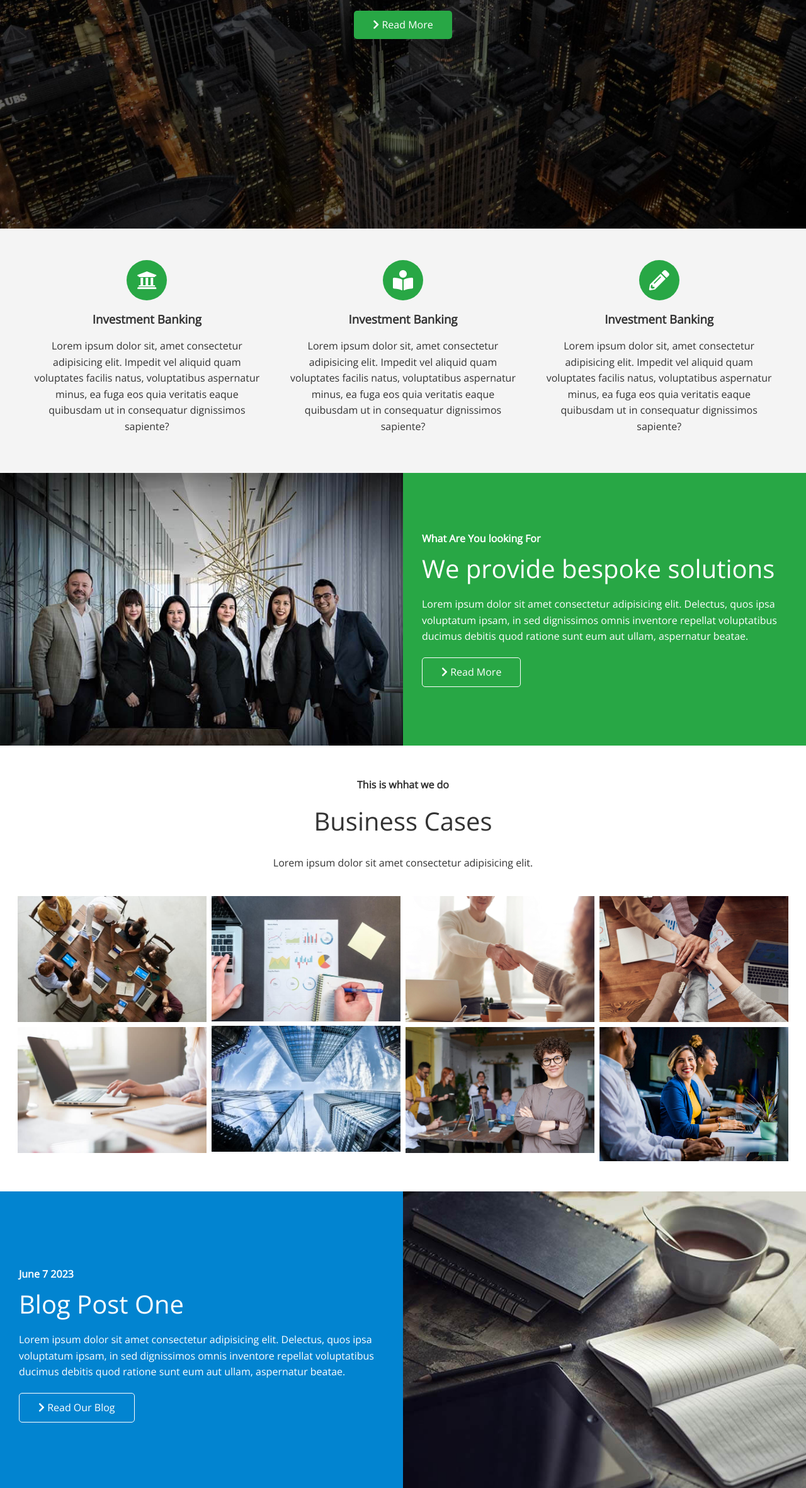
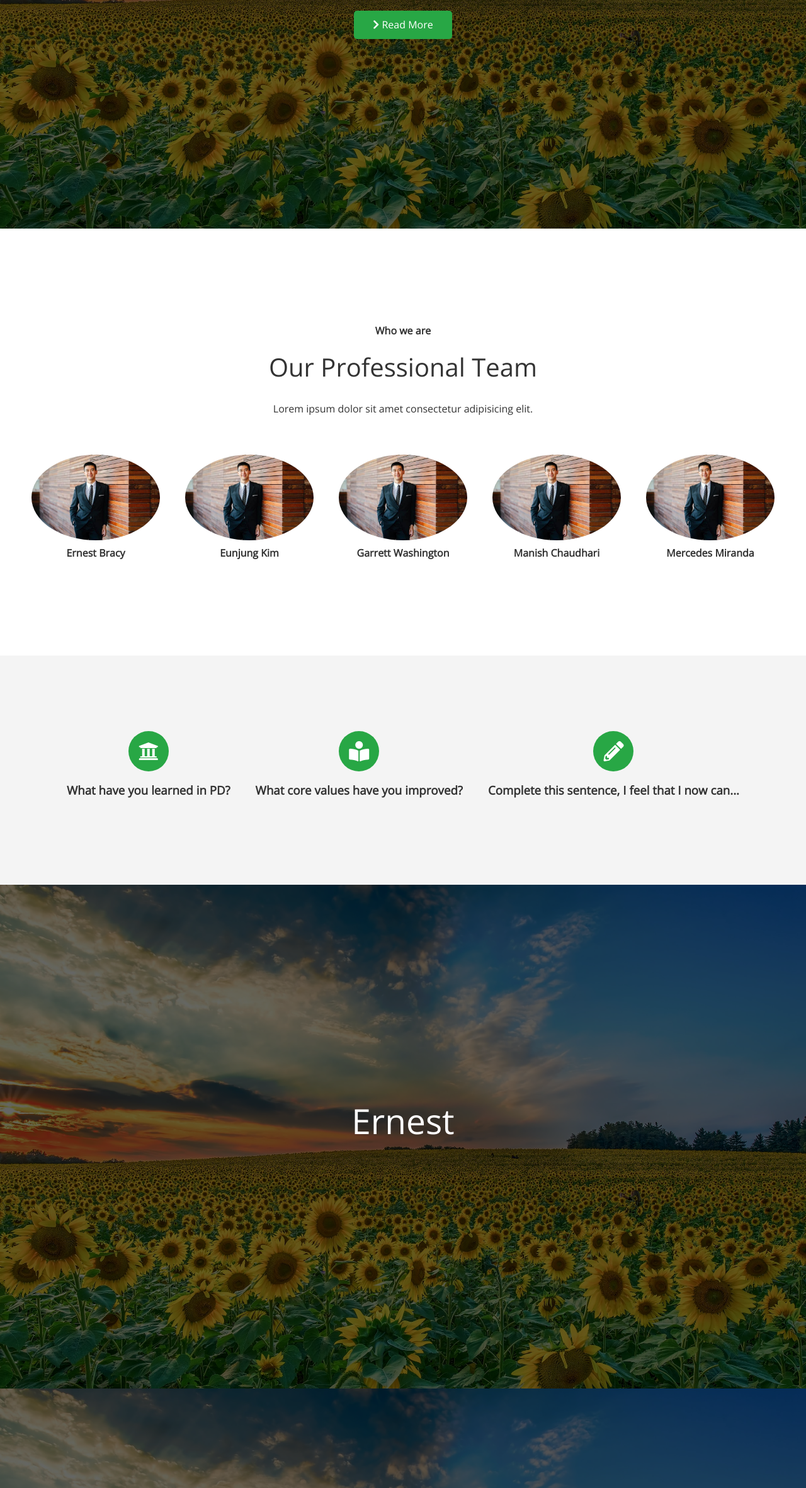
Before and after one commit to ejkim000/pd-class, a plain HTML site: page index.html in a window 1280 px wide. Shown: the part 437-2800 px from the top of the page at 63% size. Drawn offline with nearby package versions, Linux system fonts and the light colour scheme.

Commit message:
wireframe

```diff
--- a/css/style.css
+++ b/css/style.css
@@ -56,6 +56,7 @@ img {
     margin: 0 5px;
 }
 
+
 .navbar ul {
     display: flex;
 }
@@ -67,12 +68,20 @@ img {
 
 .navbar .logo {
     font-weight: 400;
+    margin-left: -40px;
 }
+
+.logo-img {
+    border-radius: 50%;
+    width:50px;
+    height:50px;
+}
+
 
 /* hero / header */
 
 .hero {
-    background: url('../images/home/showcase.jpg') no-repeat center center/cover;
+    background: url('../images/sunflower-bg.jpg') no-repeat center center/cover;
     height: 100vh;
     position: relative;
     color: #fff;
@@ -115,7 +124,7 @@ img {
 /* icons */
 
 .icons {
-    padding: 30px;
+    padding: 100px 30px;
 }
 
 .icons h3 {
@@ -136,7 +145,10 @@ img {
     opacity: 0.7;
 }
 
-/* team */
+/*meam */
+.team {
+    padding: 120px 30px 120px;
+}
 .team img {
     border-radius: 50%;
 }
@@ -159,7 +171,6 @@ img {
 .callback-form input {
     width: 100%;
     padding: 4px;
-    height: 40px;
     border: #f5f5f5 1px solid;
 }
 
--- a/css/utilities.css
+++ b/css/utilities.css
@@ -88,6 +88,11 @@
     flex-direction: row-reverse; /* why  horizontally works?*/
 }
 
+.flex-columns img.logo {
+    width: 50px;
+    height: 50px;
+}
+
 .flex-columns img {
     width: 100%;
     height: 100%;
--- a/index.html
+++ b/index.html
@@ -1,5 +1,6 @@
 <!DOCTYPE html>
 <html lang="en">
+
 <head>
     <meta charset="UTF-8">
     <meta http-equiv="X-UA-Compatible" content="IE=edge">
@@ -9,31 +10,32 @@
     <!-- font-awesome -->
     <link rel="stylesheet" href="https://cdnjs.cloudflare.com/ajax/libs/font-awesome/5.13.0/css/all.min.css"
         integrity="sha256-h20CPZ0QyXlBuAw7A+KluUYx/3pK+c7lYEpqLTlxjYQ=" crossorigin="anonymous" />
-    <!-- lightbox -->
-    <link rel="stylesheet" href="css/lightbox.min.css" />
     <!-- utities.css -->
     <link rel="stylesheet" href="css/utilities.css">
     <!-- style.css -->
     <link rel="stylesheet" href="css/style.css">
     <link rel="icon" type="image/x-icon" href="images/favicon.png">
-    <title>Welcome to EdgeLeger</title>
+    <title>Welcome to Team XXXX</title>
 </head>
+
 <body id="home">
     <!-- all of our content goes here -->
     <header class="hero">
         <div id="navbar" class="navbar top">
+            <img src="images/CoachP.png" class="logo-img">
             <h1 class="logo">
-                <span class="text-primary">
-                    <i class="fas fa-book-open"></i> Edge
-                </span>Ledger
+                <span class="text-primary"> Coach P. </span>PD Class
             </h1>
             <nav>
                 <ul id="links">
                     <li><a href="#home">Home</a></li>
-                    <li><a href="#about">About</a></li>
-                    <li><a href="#cases">Cases</a></li>
-                    <li><a href="#blog">Blog</a></li>
-                    <li><a href="#contact">Contact</a></li>
+                    <li><a href="#team">Team</a></li>
+                    <li><a href="#questions">Questions</a></li>
+                    <li><a href="#ER">Ernest</a></li>
+                    <li><a href="#EJ">Eunjung</a></li>
+                    <li><a href="#GR">Garrett</a></li>
+                    <li><a href="#MN">Manish</a></li>
+                    <li><a href="#MR">Mercedes</a></li>
                 </ul>
             </nav>
         </div>
@@ -41,127 +43,11 @@
         <div class="content">
             <h1>The Sky is the Limit</h1>
             <p>We provide world class financial assistance</p>
-            <a href="#about" class="btn"><i class="fas fa-chevron-right"></i> Read More</a>
+            <a href="#team" class="btn"><i class="fas fa-chevron-right"></i> Read More</a>
         </div>
     </header>
 
     <main>
-        <!-- About: Icons -->
-        <section id="about" class="icons bg-light">
-            <div class="flex-items">
-                <div>
-                    <i class="fas fa-university fa-2x"></i>
-                    <div>
-                        <h3>Investment Banking</h3>
-                        <p>Lorem ipsum dolor sit, amet consectetur adipisicing elit. Impedit vel aliquid quam voluptates facilis natus, voluptatibus aspernatur minus, ea fuga eos quia veritatis eaque quibusdam ut in consequatur dignissimos sapiente?</p>
-                    </div>
-                </div>
-                <div>
-                    <i class="fas fa-book-reader fa-2x"></i>
-                    <div>
-                        <h3>Investment Banking</h3>
-                        <p>Lorem ipsum dolor sit, amet consectetur adipisicing elit. Impedit vel aliquid quam voluptates facilis natus, voluptatibus aspernatur minus, ea fuga eos quia veritatis eaque quibusdam ut in consequatur dignissimos sapiente?</p>
-                    </div>
-                </div>
-                <div>
-                    <i class="fas fa-pencil-alt fa-2x"></i>
-                    <div>
-                        <h3>Investment Banking</h3>
-                        <p>Lorem ipsum dolor sit, amet consectetur adipisicing elit. Impedit vel aliquid quam voluptates facilis natus, voluptatibus aspernatur minus, ea fuga eos quia veritatis eaque quibusdam ut in consequatur dignissimos sapiente?</p>
-                    </div>
-                </div>
-            </div>
-        </section>
-
-        <!-- About : Solutions -->
-        <section class="solutions flex-columns">
-            <div class="row">
-                <div class="column">
-                    <div class="column-1">
-                        <img src="images/home/people.jpg" alt="picture of professional people">
-                    </div>
-                </div>
-                <div class="column">
-                    <div class="column-2 bg-primary">
-                        <h4>What Are You looking For</h4>
-                        <h2>We provide bespoke solutions</h2>
-                        <p>Lorem ipsum dolor sit amet consectetur adipisicing elit. Delectus, quos ipsa voluptatum ipsam, in sed dignissimos omnis inventore repellat voluptatibus ducimus debitis quod ratione sunt eum aut ullam, aspernatur beatae.</p>
-                        <a href="#" class="btn btn-outline">
-                            <i class="fas fa-chevron-right"></i>
-                            Read More
-                        </a>
-                    </div>
-                </div>
-            </div>
-        </section>
-
-
-        <!-- Cases Section-->
-        <section id="cases" class="cases flex-grid section-padding">
-            <header class="section-header">
-                <h4>This is whhat we do</h4>
-                <h2>Business Cases</h2>
-                <p>Lorem ipsum dolor sit amet consectetur adipisicing elit. </p>
-            </header>
-            <!-- business cases -->
-            <div class="row">
-                <!-- cases -->
-                <div class="column">
-                    <a href="images/cases/cases1.jpg" data-lightbox="cases" data-title="Lorem ipsum dolor sit">
-                        <img src="images/cases/cases1.jpg" alt="case1" />
-                    </a>
-                    <a href="images/cases/cases2.jpg" data-lightbox="cases" data-title="Lorem ipsum dolor sit">
-                        <img src="images/cases/cases2.jpg" alt="case2" />
-                    </a>
-                </div>
-                <div class="column">
-                    <a href="images/cases/cases3.jpg" data-lightbox="cases" data-title="Lorem ipsum dolor sit">
-                        <img src="images/cases/cases3.jpg" alt="case3" />
-                    </a>
-                    <a href="images/cases/cases4.jpg" data-lightbox="cases" data-title="Lorem ipsum dolor sit">
-                        <img src="images/cases/cases4.jpg" alt="case4" />
-                    </a>
-                </div>
-                <div class="column">
-                    <a href="images/cases/cases5.jpg" data-lightbox="cases" data-title="Lorem ipsum dolor sit">
-                        <img src="images/cases/cases5.jpg" alt="case5" />
-                    </a>
-                    <a href="images/cases/cases6.jpg" data-lightbox="cases" data-title="Lorem ipsum dolor sit">
-                        <img src="images/cases/cases6.jpg" alt="case6" />
-                    </a>
-                </div>
-                <div class="column">
-                    <a href="images/cases/cases7.jpg" data-lightbox="cases" data-title="Lorem ipsum dolor sit">
-                        <img src="images/cases/cases7.jpg" alt="case7" />
-                    </a>
-                    <a href="images/cases/cases8.jpg" data-lightbox="cases" data-title="Lorem ipsum dolor sit">
-                        <img src="images/cases/cases8.jpg" alt="case8" />
-                    </a>
-                </div>
-            </div>
-        </section>
-
-        <!-- Blog Section -->
-        <section id="blog" class="blog flex-columns flex-reverse">
-            <div class="row">
-                <div class="column">
-                    <div class="column-1">
-                        <img src="images/home/blog.jpg" alt="notebook with coffee">
-                    </div>
-                </div>
-                <div class="column">
-                    <div class="column-2 bg-secondary">
-                        <h4>June 7 2023</h4>
-                        <h2>Blog Post One</h2>
-                        <p>Lorem ipsum dolor sit amet consectetur adipisicing elit. Delectus, quos ipsa voluptatum ipsam, in sed dignissimos omnis inventore repellat voluptatibus ducimus debitis quod ratione sunt eum aut ullam, aspernatur beatae.</p>
-                        <a href="blog.html" class="btn btn-outline">
-                            <i class="fas fa-chevron-right"></i>
-                            Read Our Blog
-                        </a>
-                    </div>
-                </div>
-            </div>
-        </section>
 
         <!-- Team Section -->
         <section id="team" class="team section-padding">
@@ -172,68 +58,122 @@
             </header>
 
             <div class="flex-items">
+
+                <div>
+                    <img src="images/team/person1.jpg" alt="vice president">
+                    <h4>Ernest Bracy</h4>
+                    <p></p>
+                </div>
                 <div>
                     <img src="images/team/person1.jpg" alt="president">
-                    <h4>John Doe</h4>
-                    <p>President</p>
+                    <h4>Eunjung Kim</h4>
+                    <p></p>
                 </div>
                 <div>
-                    <img src="images/team/person2.jpg" alt="vice president">
-                    <h4>Jane P.</h4>
-                    <p>Vice President</p>
+                    <img src="images/team/person1.jpg" alt="marketing head">
+                    <h4>Garrett Washington</h4>
+                    <p></p>
                 </div>
                 <div>
-                    <img src="images/team/person3.jpg" alt="marketing head">
-                    <h4>Luke Smith</h4>
-                    <p>Marketing Head</p>
+                    <img src="images/team/person1.jpg" alt="vice president">
+                    <h4>Manish Chaudhari</h4>
+                    <p></p>
                 </div>
-
+                <div>
+                    <img src="images/team/person1.jpg" alt="marketing head">
+                    <h4>Mercedes Miranda</h4>
+                    <p></p>
+                </div>
             </div>
         </section>
 
-        <!-- Contact Section -->
-        <section id="contact" class="contact flex-columns">
-            <div class="row">
-                <div class="column">
-                    <div class="column-1">
-                        <img src="images/home/contact.jpg" alt="business man working on computer">
+        <!-- About: Icons -->
+        <section id="questions" class="icons bg-light">
+            <div class="flex-items">
+                <div>
+                    <i class="fas fa-university fa-2x"></i>
+                    <div>
+                        <h3>What have you learned in PD?</h3>
+                        <p></p>
                     </div>
                 </div>
-                <div class="column">
-                    <div class="column-2 bg-light">
-                        <h2>Request Callback</h2>
-                        <!-- Contact form -->
-                        <form action="" class="callback-form">
-                            <div class="form-control">
-                                <label for="name"></label>
-                                <input type="text" name="name" id="name" placeholder="Enter Your Name">
-                            </div>
-                            <div class="form-control">
-                                <label for="email"></label>
-                                <input type="email" name="email" id="email" placeholder="Enter Valid Email">
-                            </div>
-                            <div class="form-control">
-                                <label for="phone"></label>
-                                <input type="text" name="phone" id="phone" placeholder="Enter Phone Number">
-                            </div>
-                            <input type="submit" value="Send" id="submit" class="btn">
-                        </form>
+                <div>
+                    <i class="fas fa-book-reader fa-2x"></i>
+                    <div>
+                        <h3>What core values have you improved?</h3>
+                        <p></p>
+                    </div>
+                </div>
+                <div>
+                    <i class="fas fa-pencil-alt fa-2x"></i>
+                    <div>
+                        <h3>Complete this sentence, I feel that I now can...</h3>
+                        <p></p>
                     </div>
                 </div>
             </div>
         </section>
 
+
+
+
+
+        <!-- Slide Section -->
+        <section id="ER" class="hero flex-columns">
+            <!-- content-->
+            <div class="content">
+                <h1>Ernest</h1>
+                <p></p>
+            </div>
+        </section>
+
+        <!-- Slide Section -->
+        <section id="EJ" class="hero flex-columns">
+            <!-- content-->
+            <div class="content">
+                <h1>Eunjung</h1>
+                <p></p>
+            </div>
+        </section>
+
+        <!-- Slide Section -->
+        <section id="GR" class="hero flex-columns">
+            <!-- content-->
+            <div class="content">
+                <h1>Garrett</h1>
+                <p></p>
+            </div>
+        </section>
+
+
+        <!-- Slide Section -->
+        <section id="MN" class="hero flex-columns">
+            <!-- content-->
+            <div class="content">
+                <h1>Manish</h1>
+                <p></p>
+            </div>
+        </section>
+
+
+        <!-- Slide Section -->
+        <section id="MR" class="hero flex-columns">
+            <!-- content-->
+            <div class="content">
+                <h1>Mercedes</h1>
+                <p></p>
+            </div>
+        </section>
+
+
+        <!-- Contact Section -->
+
     </main>
     <!-- Footer -->
     <footer class="footer bg-dark">
-        <div class="social">
-            <a href="#"><i class="fab fa-facebook fa-2x"></i></a>
-            <a href="#"><i class="fab fa-twitter fa-2x"></i></a>
-            <a href="#"><i class="fab fa-youtube fa-2x"></i></a>
-            <a href="#"><i class="fab fa-linkedin fa-2x"></i></a>
-        </div>
-        <p>Copyrght &copy; 2023 EdgeLedger</p>
+        <p>Copyrght &copy; 2023 Team XXXX</p>
     </footer>
 
 </body>
+
 </html>
```
Also changed, not shown: images/CoachP.png (added), images/sunflower-bg.jpg (added).
